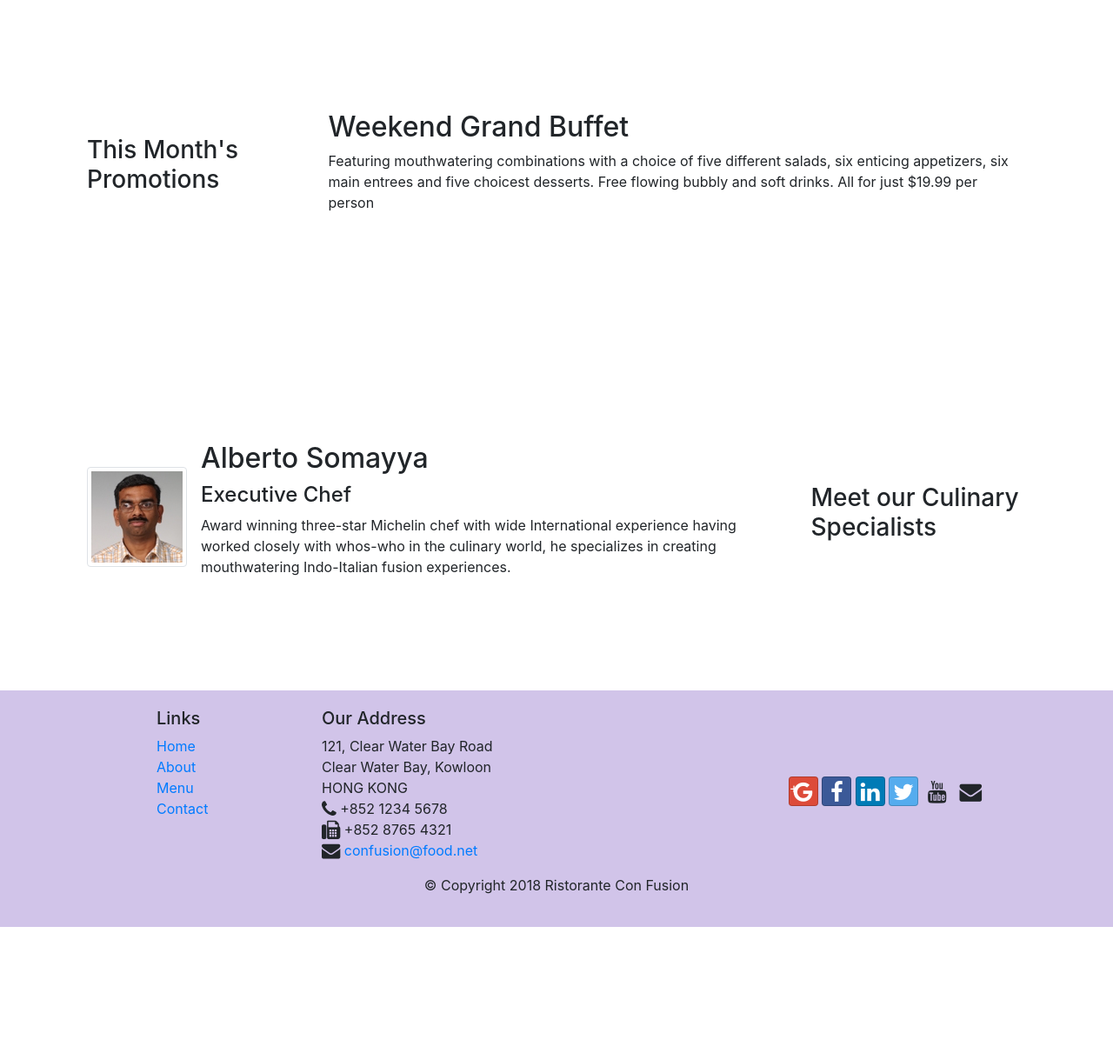
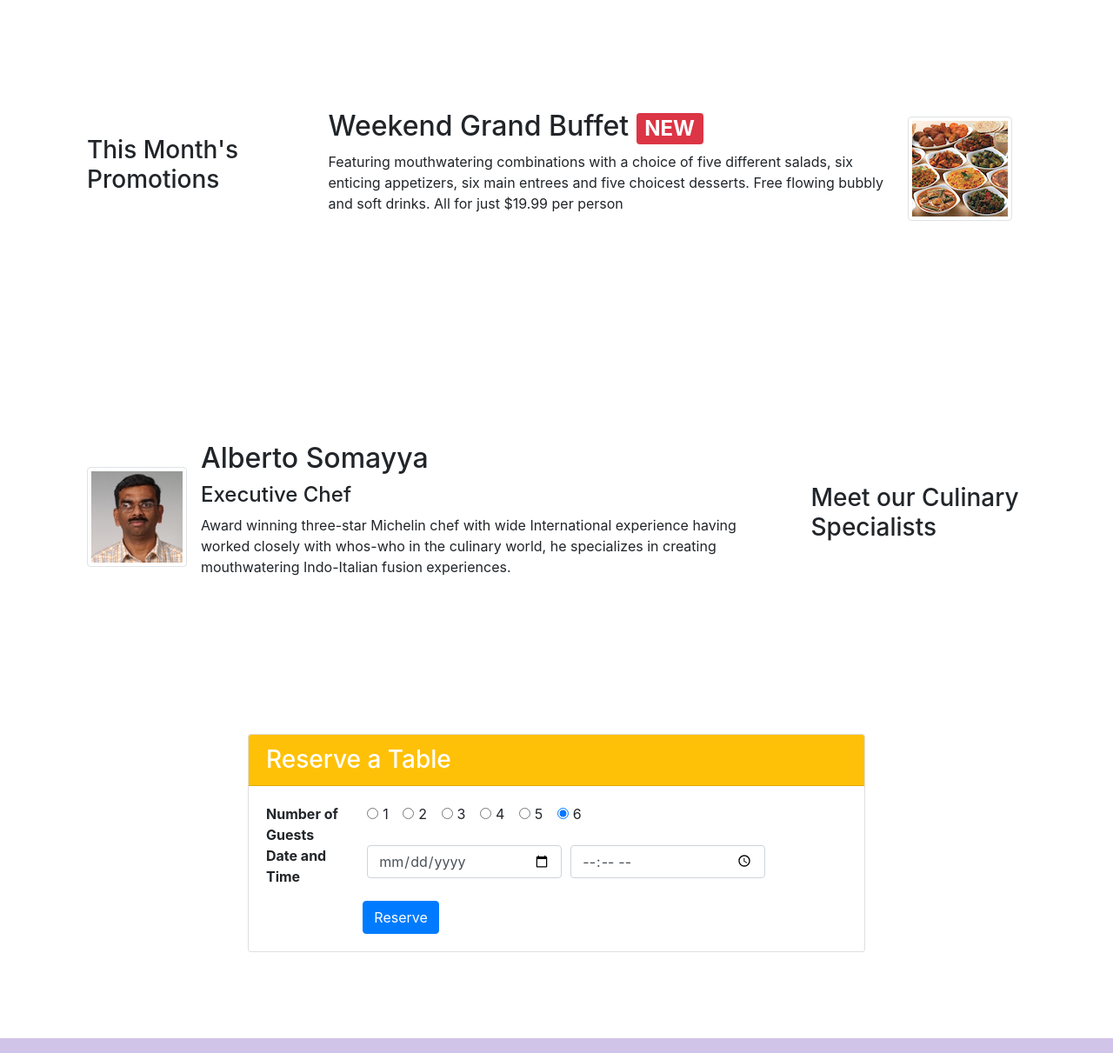
Before and after one commit to tatipas/Bootstrap4-coursera, a website: page index.html in a window 1280 px wide. Shown: the part 740-1951 px from the top of the page at 87% size. Before the commit the page ends 1806 px from the top, so only its background shows below. Drawn offline with nearby package versions, Linux system fonts and the light colour scheme.

Commit message:
Assignment 2

```diff
--- a/css/styles.css
+++ b/css/styles.css
@@ -37,3 +37,7 @@ body{
 .navbar-dark{
     background-color: #512DA8;
 }
+
+.anchor{
+    text-decoration: none;
+}
--- a/index.html
+++ b/index.html
@@ -20,16 +20,18 @@
             <button class='navbar-toggler' type='button' data-toggle='collapse' data-target='#Navbar'>
                 <span class="navbar-toggler-icon"></span>
             </button>
-            <a class='navbar-brand mr-auto' href='#'> <img src="img/logo.png" height="30" width='41' class="img-fluid"></a>
+            <a class='navbar-brand mr-auto' href='#'> <img src="img/logo.png" height="30" width='41'
+                    class="img-fluid"></a>
             <div class="collapse navbar-collapse" id="Navbar">
                 <ul class='navbar-nav mr-auto'>
                     <li class='nav-item active'><a class='nav-link' href="#"><span class="fa fa-home fa-lg"></span>
                             Home</a></li>
                     <li class='nav-item'><a class='nav-link' href="./aboutus.html"><span
                                 class="fa fa-info fa-lg"></span> About</a></li>
+                    <li class='nav-item'><a class='nav-link' href="#"><span class="fa fa-list fa-lg"></span> Menu</a>
+                    </li>
                     <li class='nav-item'><a class='nav-link' href="./contactus.html"><span
-                                class="fa fa-list fa-lg"></span> Menu</a></li>
-                    <li class='nav-item'><a class='nav-link' href="#"><span class="fa fa-address-card fa-lg"></span>
+                                class="fa fa-address-card fa-lg"></span>
                             Contact</a></li>
                 </ul>
             </div>
@@ -40,12 +42,15 @@
         <div class='container'>
             <div class='row row-header'>
                 <div class='col-12 col-sm-6'>
-                    <h1>Ristorante con Fusion</h1>
+                    <h1>Ristorante conFusion</h1>
                     <p>We take inspiration from the World's best cuisines, and create a unique fusion experience. Our
                         lipsmacking creations will tickle your culinary senses!</p>
                 </div>
                 <div class='col-12 col-sm align-self-center'>
                     <img src="img/logo.png" class="img-fluid">
+                </div>
+                <div class="col-12 col-sm align-self-center">
+                    <a type="btn" class="btn btn-warning text-black btn-lg btn-block" href="#reserveATable">Reserve Table</a>
                 </div>
             </div>
         </div>
@@ -58,10 +63,9 @@
             </div>
             <div class='col col-sm order-sm-first col-md'>
                 <div class="media">
-                    <img class="d-flex mr-3 img-thumbnail align-self-center"
-                            src="img/uthappizza.png" alt="Uthappizza">
+                    <img class="d-flex mr-3 img-thumbnail align-self-center" src="img/uthappizza.png" alt="Uthappizza">
                     <div class="media-body">
-                        <h2 class="mt-0">Uthappizza <span class="badge badge-danger">HOT</span> <span class="badge badge-pill badge-secondary">$4.99</span></h2>
+                        <h2 class="mt-0">Uthappizza <span class="badge badge-danger">HOT</span><span class="badge badge-pill badge-secondary">$4.99</span></h2>
                         <p class="d-none d-sm-block">A unique combination of Indian Uthappam (pancake) and
                             Italian pizza, topped with Cerignola olives, ripe vine
                             cherry tomatoes, Vidalia onion, Guntur chillies and
@@ -77,21 +81,29 @@
                 <h3>This Month's Promotions</h3>
             </div>
             <div class='col col-sm col-md'>
-                <h2>Weekend Grand Buffet</h2>
-                <p>Featuring mouthwatering combinations with a choice of five different salads, six enticing appetizers,
-                    six main entrees and five choicest desserts. Free flowing bubbly and soft drinks. All for just
-                    $19.99 per person </p>
+                <div class="media">
+                    <div class="media-body">
+                        <h2 class="mt-0">Weekend Grand Buffet <span class="badge badge-danger">NEW</span></h2>
+                        <p class="d-none d-sm-block">Featuring mouthwatering combinations with a choice of five different salads, six enticing
+                            appetizers,
+                            six main entrees and five choicest desserts. Free flowing bubbly and soft drinks. All for
+                            just
+                            $19.99 per person </p>
+                        </div>
+                            <img class="d-flex mr-3 img-thumbnail align-self-center" src="img/buffet.png" alt="Buffet">
+
+                </div>
             </div>
         </div>
 
-        <div class='row row-content align-items-center'>
+        <div class='row row-content align-items-center' id="reserveATable">
             <div class='col-12 col-sm-4 order-sm-last col-md-3'>
                 <h3>Meet our Culinary Specialists</h3>
             </div>
             <div class='col col-sm order-sm-first col-md'>
                 <div class="media">
-                    <img class="d-flex mr-3 img-thumbnail align-self-center"
-                            src="img/alberto.png" alt="Alberto Somayya">
+                    <img class="d-flex mr-3 img-thumbnail align-self-center" src="img/alberto.png"
+                        alt="Alberto Somayya">
                     <div class="media-body">
                         <h2 class="mt-0">Alberto Somayya</h2>
                         <h4>Executive Chef</h4>
@@ -99,11 +111,74 @@
                             International experience having worked closely with
                             whos-who in the culinary world, he specializes in
                             creating mouthwatering Indo-Italian fusion experiences.
-                            </p>
+                        </p>
                     </div>
                 </div>
 
             </div>
+        </div>
+        <div class='row row-content justify-content-center' >
+            <div class="col-sm-8 col-12 ">
+                <div class="card">
+                    <h3 class="card-header bg-warning text-white" id="reserveATable">Reserve a Table</h3>
+                    <div class="card-body">
+                        <dl class="row">
+                            <dt class="col-sm-2">Number of Guests</dt>
+                            <dd class="col-sm-10">
+                                <form>
+                                    <div class="form-check form-check-inline">
+                                        <input class="form-check-input" type="radio" name="guestsRadios" id="guests1"
+                                            value="option1" checked>
+                                        <label class="form-check-label" for="guests1">1</label>
+                                    </div>
+                                    <div class="form-check form-check-inline">
+                                        <input class="form-check-input" type="radio" name="guestsRadios" id="guests2"
+                                            value="option2" checked>
+                                        <label class="form-check-label" for="guests2">2</label>
+                                    </div>
+                                    <div class="form-check form-check-inline">
+                                        <input class="form-check-input" type="radio" name="guestsRadios" id="guests3"
+                                            value="option3" checked>
+                                        <label class="form-check-label" for="guests3">3</label>
+                                    </div>
+                                    <div class="form-check form-check-inline">
+                                        <input class="form-check-input" type="radio" name="guestsRadios" id="guests4"
+                                            value="option4" checked>
+                                        <label class="form-check-label" for="guests4">4</label>
+                                    </div>
+                                    <div class="form-check form-check-inline">
+                                        <input class="form-check-input" type="radio" name="guestsRadios" id="guests5"
+                                            value="option5" checked>
+                                        <label class="form-check-label" for="guests5">5</label>
+                                    </div>
+                                    <div class="form-check form-check-inline">
+                                        <input class="form-check-input" type="radio" name="guestsRadios" id="guests6"
+                                            value="option6" checked>
+                                        <label class="form-check-label" for="guests6">6</label>
+                                    </div>
+                                </form>
+                            </dd>
+                            <dt class="col-sm-2">Date and Time</dt>
+                            <dd class="col-sm-10">
+                                <form>
+                                    <div class="form-row">
+                                        <div class="col-sm-5">
+                                            <input type="date" class="form-control" id="date" name="date"
+                                                placeholder="Date">
+                                        </div>
+                                        <div class="col-sm-5">
+                                            <input type="time" class="form-control" id="time" name="time"
+                                                placeholder="Time">
+                                        </div>
+                                    </div>
+                                </form>
+                            </dd>
+                        </dl>
+                        <button type="button" class="btn btn-primary offset-2">Reserve</button>
+                    </div>
+                </div>
+            </div>
+
         </div>
     </div>
 
```
Also changed, not shown: aboutus.html (+1 -1 lines).
